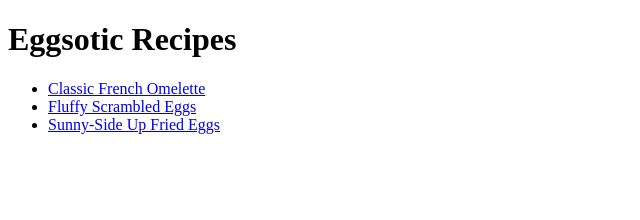
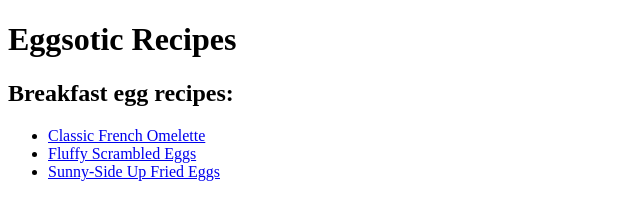
Before and after one commit to dandyllama/eggsotic-recipes, a plain HTML site: page index.html in a window 1280 px wide. Shown: the whole page, without its empty margins (0-640 px from the left). Drawn offline with Linux system fonts and the light colour scheme.

Commit message:
Restructure index.html

```diff
--- a/index.html
+++ b/index.html
@@ -11,6 +11,8 @@
   <body>
     <main>
       <h1>Eggsotic Recipes</h1>
+      <section>
+        <h2>Breakfast egg recipes:</h2>
         <ul>
           <li>
             <a href="./pages/classic-french-omelette.html"
@@ -18,7 +20,9 @@
             >
           </li>
           <li>
-          <a href="./pages/fluffy-scrambled-eggs.html">Fluffy Scrambled Eggs</a>
+            <a href="./pages/fluffy-scrambled-eggs.html"
+              >Fluffy Scrambled Eggs</a
+            >
           </li>
           <li>
             <a href="./pages/sunny-side-up-fried-eggs.html"
@@ -26,6 +30,7 @@
             >
           </li>
         </ul>
+      </section>
     </main>
   </body>
 </html>
```
Lines whose indentation alone changed are shown as unchanged.
